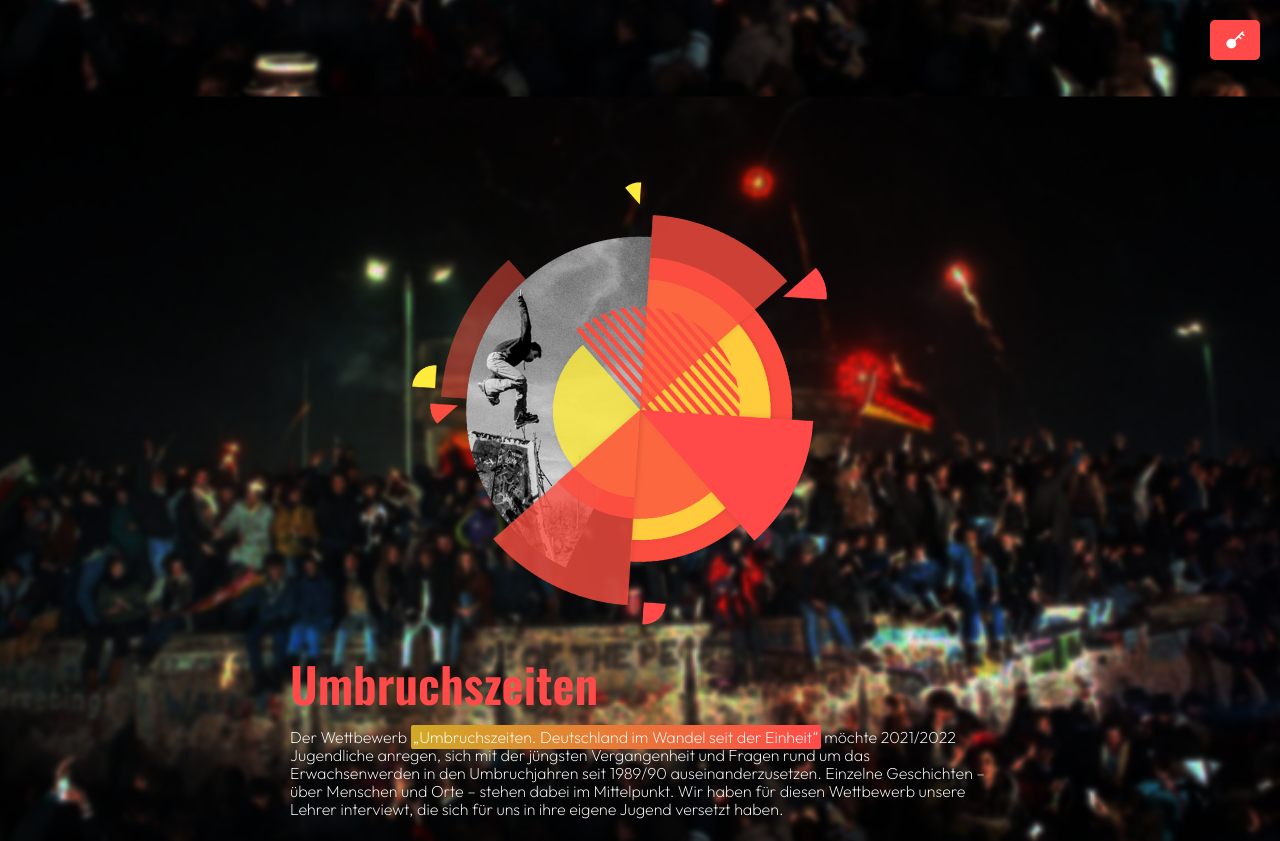
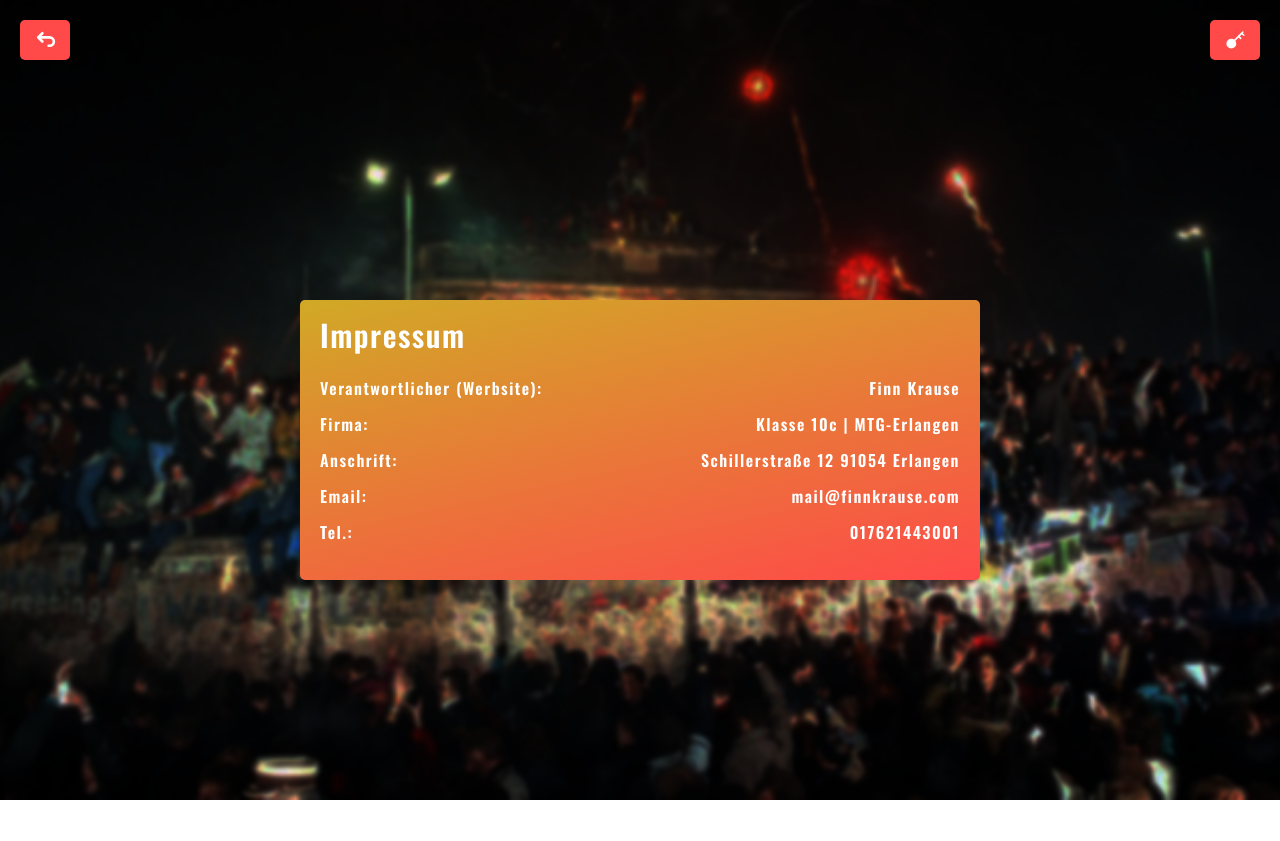
Before and after one commit to FinnKrause/geschichte_videogrojekt, a React (Create React App) app: page /Impressum in a window 1280 px wide. Before the commit this address led to /. Shown: the top 841 px of the page. After the commit the page ends 800 px from the top, so only its background shows below. Built offline with nearby package versions, Linux system fonts and the light colour scheme; no server answers.

Commit message:
Added Impressum and Return Button to NavBar

```diff
--- a/src/App.tsx
+++ b/src/App.tsx
@@ -1,6 +1,8 @@
 import React, { useEffect, useState } from 'react';
 import { BrowserRouter as Router, Routes, Route, Navigate } from "react-router-dom";
+import Impressum from './components/Impressum/Impressum';
 import Status from './components/Status/Status';
+import "./components/Top/Top.css";
 
 import Top from "./components/Top/Top";
 
@@ -27,6 +29,7 @@ const App: React.FC = (): JSX.Element => {
         <Route path="/" element={<Top isLogin={login} setLogin={setLogin} joke={false}/>}></Route>
         <Route path="/ich/will/den/joke/sehen" element={<Top isLogin={login} setLogin={setLogin} joke={true}/>}></Route>
         <Route path="/status" element={<Status />}></Route>
+        <Route path="/Impressum" element={<Impressum isLogin={login} setLogin={setLogin}/>}></Route>
         <Route path="*" element={<Navigate to={"/"}></Navigate>}></Route>
       </Routes>
     </Router>
--- /dev/null
+++ b/src/components/Footer/Footer.css
@@ -0,0 +1,21 @@
+.FooterWrapper {
+    height: 30px;
+    background-color: #F1E255;
+
+    display: flex;
+    justify-content: space-between;
+    place-items: center;
+}
+
+.Credits {
+    margin-left: 20px;
+    font-size: 15px;
+    font-family: 'Oswald', sans-serif;
+}
+
+.Impressum {
+    margin-right: 20px;
+    color: black;
+    text-decoration: none;
+    font-family: 'Oswald', sans-serif;
+}
--- /dev/null
+++ b/src/components/Footer/Footer.tsx
@@ -0,0 +1,12 @@
+import React from "react";
+import "./Footer.css";
+
+
+export const Footer:React.FC = ():JSX.Element => {
+    return (
+        <div className="FooterWrapper">
+            <p className="Credits">©2022 Finn Krause</p>
+            <a className="Impressum" href="/impressum">Impressum</a>
+        </div>
+    );
+}
--- /dev/null
+++ b/src/components/Impressum/Impressum.css
@@ -0,0 +1,60 @@
+.topImpressum {
+    justify-content: center;
+    place-items: center;
+
+    width: 100% !important;
+    margin: 0 !important;
+
+    flex-direction: column !important;
+}
+
+.IHeader {
+    width: 50%;
+    padding: 30px;
+    padding-top: 0;
+    padding-left: 0;
+    font-size: 30px;
+}
+
+.ISpalten {
+    width: 50%;
+    padding: 20px;
+    border-radius: 5px;
+    background: linear-gradient(168deg, #d1a926, #FF4A49);
+}
+
+.ISpalte {
+    width: 100%;
+    display: flex;
+    justify-content: space-between;
+    margin-bottom: 20px;
+}
+
+.infos {
+    color: white;
+    font-family: 'Oswald', sans-serif;
+    letter-spacing: 1.5px;
+}
+
+
+@media all and (max-width: 1200px) {
+    .IHeader {
+        width: 80%;
+    }
+    .ISpalten {
+        width: 80%;
+    }
+}
+
+@media all and (max-width: 560px) {
+    .ISpalte {
+        flex-direction: column;
+        margin-bottom: 20px;
+    }
+    .cat {
+        font-size: 25px;
+    }
+    .info {
+        margin-top: 10px;
+    }
+}
--- /dev/null
+++ b/src/components/Impressum/Impressum.tsx
@@ -0,0 +1,45 @@
+import React from "react";
+import NavBar from "../Top/NavBar/NavBar";
+import "./Impressum.css";
+
+interface Props {
+    isLogin: boolean,
+    setLogin: (val:boolean) => void
+}
+
+const Impressum:React.FC<Props> = (Props:Props):JSX.Element => {
+    return (
+        <>
+            <div id="TOP">
+                <NavBar isLogin={Props.isLogin} setLogin={Props.setLogin} hasReturnButton></NavBar>
+                <div className="content topImpressum">
+                    <div className="ISpalten">
+                        <h1 className="infos IHeader">Impressum</h1>
+                        <div className="ISpalte">
+                            <p className="infos cat">Verantwortlicher (Werbsite): </p>
+                            <p className="infos info">Finn Krause</p>
+                        </div>
+                        <div className="ISpalte">
+                            <p className="infos cat">Firma: </p>
+                            <p className="infos info">Klasse 10c | MTG-Erlangen</p>
+                        </div>
+                        <div className="ISpalte">
+                            <p className="infos cat">Anschrift: </p>
+                            <p className="infos info">Schillerstraße 12 91054 Erlangen</p>
+                        </div>
+                        <div className="ISpalte">
+                            <p className="infos cat">Email: </p>
+                            <p className="infos info">mail@finnkrause.com</p>
+                        </div>
+                        <div className="ISpalte">
+                            <p className="infos cat">Tel.: </p>
+                            <p className="infos info">017621443001</p>
+                        </div>
+                    </div>
+                </div>
+            </div>
+        </>
+    );
+}
+
+export default Impressum;
--- a/src/components/Status/Status.tsx
+++ b/src/components/Status/Status.tsx
@@ -4,6 +4,7 @@ import {allowed} from "../../App"
 import Dokument from "./Dokument";
 import Axios from "axios";
 import NewBlogPostForm from "./NewBlogPostForm";
+import NavBar from "../Top/NavBar/NavBar";
 
 
 interface DokumentInterface {
--- a/src/components/Top/NavBar/NavBar.css
+++ b/src/components/Top/NavBar/NavBar.css
@@ -37,7 +37,6 @@
 
 .navButton:hover svg {
     color: #FF4A49;
-    fill: #FF4A49;
     stroke: #FF4A49;
 }
 
--- a/src/components/Top/NavBar/NavBar.tsx
+++ b/src/components/Top/NavBar/NavBar.tsx
@@ -5,6 +5,7 @@ import {allowed} from "../../../App";
 interface Props {
     isLogin: boolean;
     setLogin: (newval: boolean) => void
+    hasReturnButton?: boolean
 }
 
 const NavBar: React.FC<Props> = (Props): JSX.Element => {
@@ -20,6 +21,12 @@ const NavBar: React.FC<Props> = (Props): JSX.Element => {
 
     return (
         <div id="navbar">
+            {Props.hasReturnButton && <div style={{marginRight: "auto", paddingLeft: 20}}>
+                <div className="navButton login_button" onClick={() => window.location.href="/"}>
+                    <svg xmlns="http://www.w3.org/2000/svg" width="25" height="25" viewBox="0 0 24 24" strokeWidth="2.5" stroke="white" fill="none" strokeLinecap="round" strokeLinejoin="round"><path stroke="none" d="M0 0h24v24H0z" fill="none"/><path d="M9 13l-4 -4l4 -4m-4 4h11a4 4 0 0 1 0 8h-1" /></svg>
+                </div>
+            </div>}
+            <div>
                 {clicked && <div className="LoginForm">
                     <h1>Login</h1>
                     <input type="text" id="NamenInput" onChange={e => checkUser(e.target.value.toLowerCase())} placeholder="Vorname" />
@@ -31,6 +38,8 @@ const NavBar: React.FC<Props> = (Props): JSX.Element => {
                     <svg xmlns="http://www.w3.org/2000/svg" width="25" height="25" viewBox="0 0 24 24" strokeWidth="1.5" stroke="white" fill="white" strokeLinecap="round" strokeLinejoin="round"><path stroke="none" d="M0 0h24v24H0z" fill="none" /><circle cx="8" cy="15" r="4" /><line x1="10.85" y1="12.15" x2="19" y2="4" /><line x1="18" y1="5" x2="20" y2="7" /><line x1="15" y1="8" x2="17" y2="10" /></svg>
                 </div>}
             </div>
+
+        </div>
     )
 }
 
--- a/src/components/Top/Top.tsx
+++ b/src/components/Top/Top.tsx
@@ -1,9 +1,9 @@
 import React, { useEffect } from 'react';
-import "./Top.css";
 import NavBar from './NavBar/NavBar';
 import ContentTop from './ContentTop';
 import SecoundPart from '../SecoundPart/SecoundPart';
 import Axios from 'axios';
+import {Footer} from "../Footer/Footer";
 
 
 interface Props {
@@ -23,6 +23,7 @@ const Top: React.FC<Props> = (Props): JSX.Element => {
             <NavBar isLogin={Props.isLogin} setLogin={Props.setLogin}/>
             <ContentTop/>
             <SecoundPart joke={Props.joke}/>
+            <Footer></Footer>
         </div>
     )
 }
--- a/src/index.css
+++ b/src/index.css
@@ -78,7 +78,6 @@ table {
 
 /* Handle */
 ::-webkit-scrollbar-thumb {
-  border-radius: 5px;
   background: #555;
 }
 
```
Also changed, not shown: 1 other file (tests, documents, lock files or other folders). Lines whose indentation alone changed are shown as unchanged.
